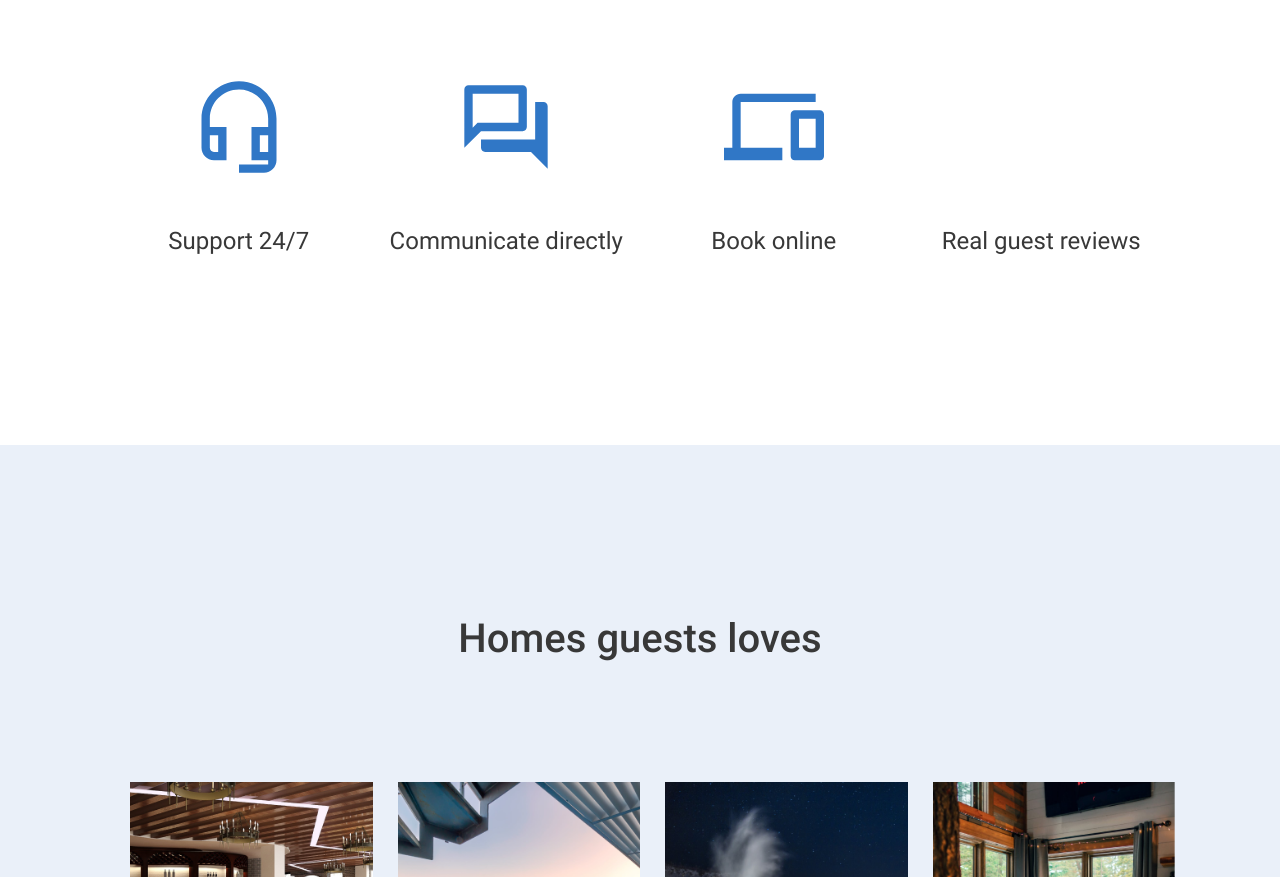
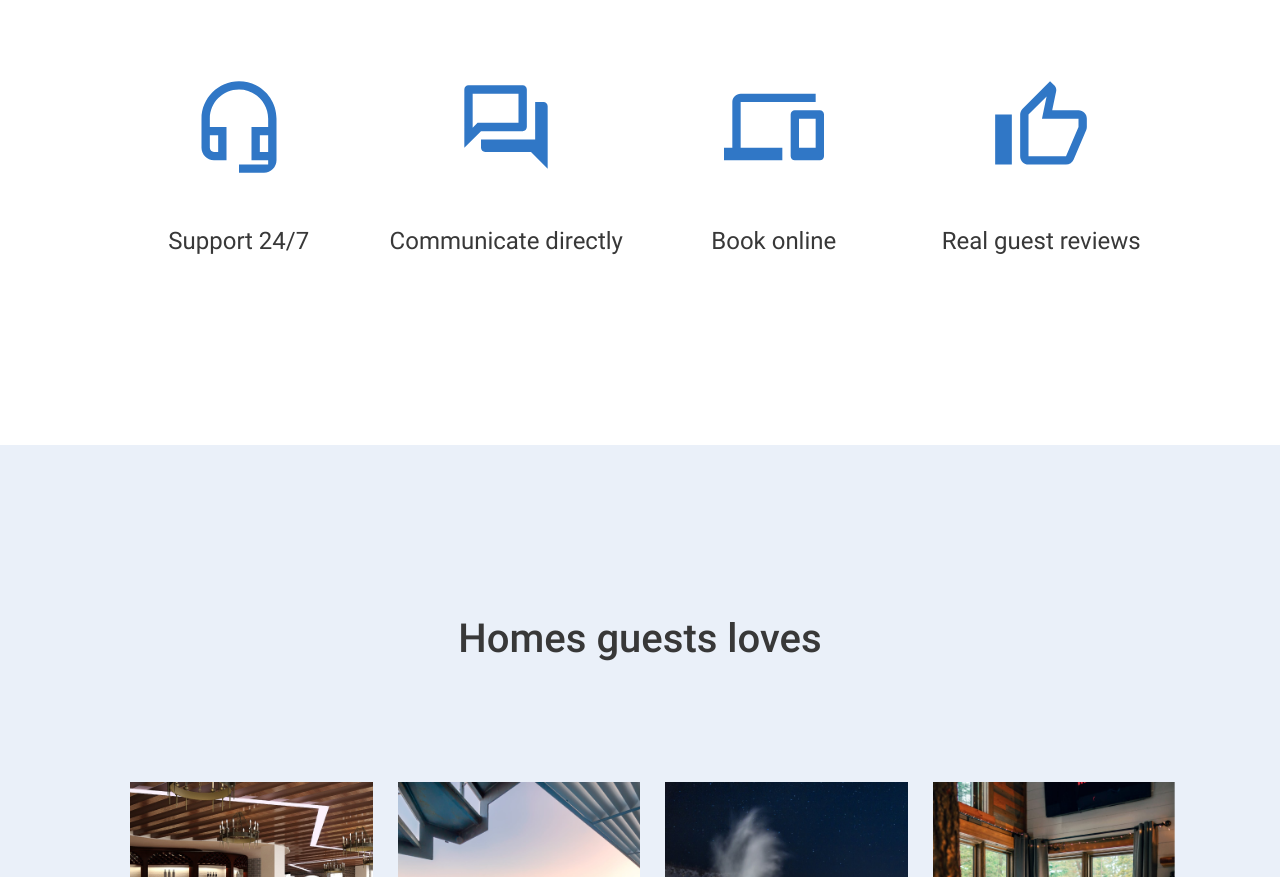
Before and after one commit to ValeryShev/if-html, a plain HTML site: page index.html in a window 1280 px wide. Shown: the part 1144-2021 px from the top of the page. Drawn offline with Linux system fonts and the light colour scheme.

Commit message:
C:/Program Files/Git/

```diff
--- a/index.html
+++ b/index.html
@@ -96,7 +96,7 @@
             <div class="offer col-md-6 col-sm-6 col-xs-12">
                 <div class="offer_img">
                     <svg class="offer_image">
-                        <usgite href="icons.svg#like"></usgite>
+                        <use href="icons.svg#like"></use>
                     </svg>
                 </div>
                 <p class="offer_type">Real guest reviews</p>
```
